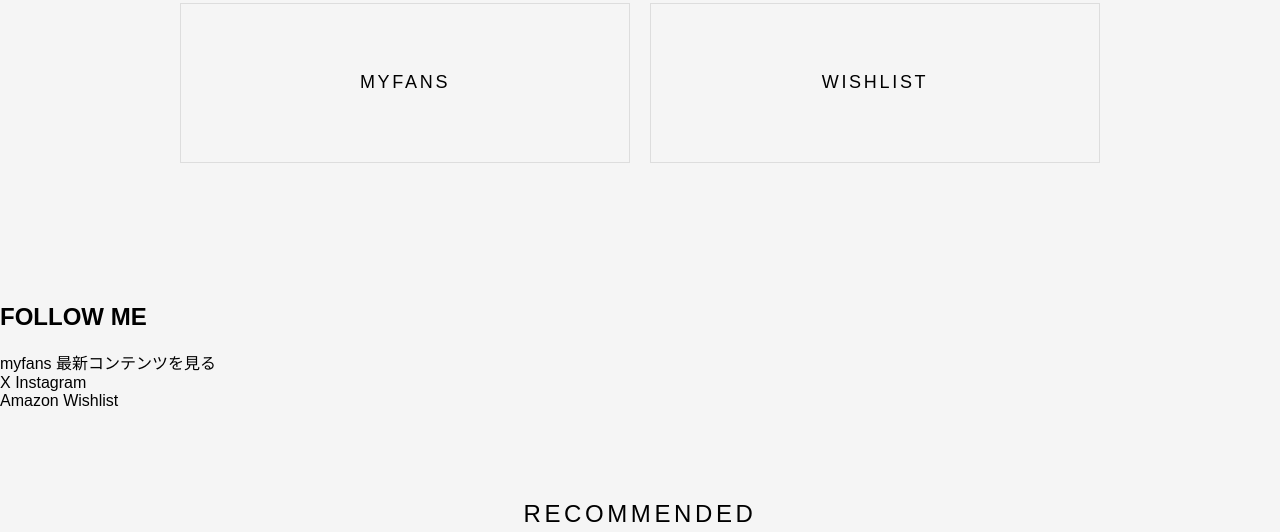
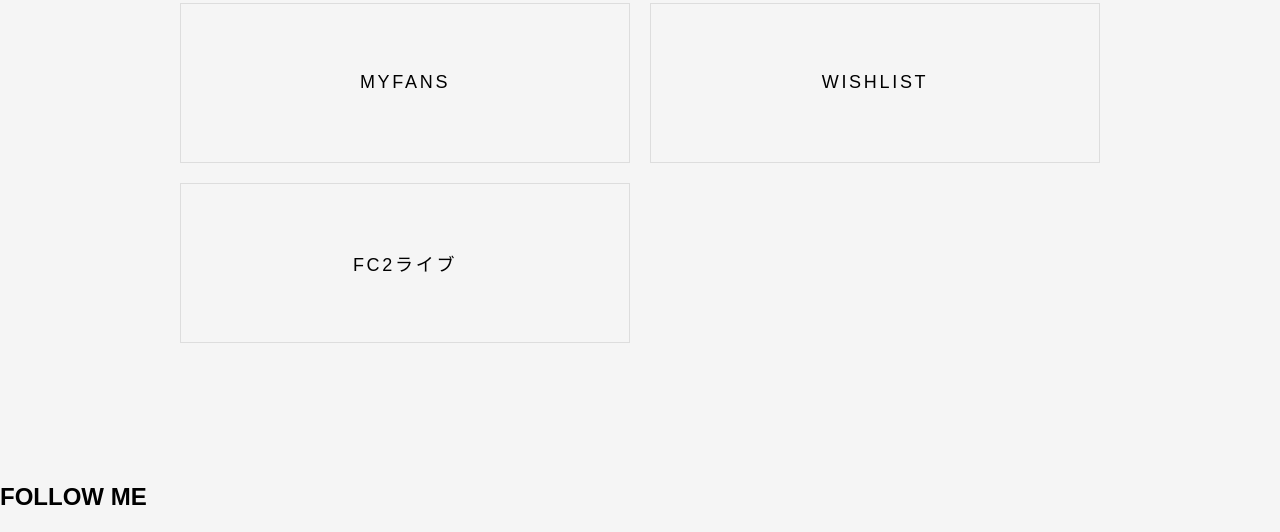
Before and after one commit to machi-joso/my-website, a plain HTML site: page index.html in a window 1280 px wide. Shown: the part 1961-2493 px from the top of the page. Drawn offline with Linux system fonts and the light colour scheme.

Commit message:
Add files via upload

```diff
--- a/index.html
+++ b/index.html
@@ -78,6 +78,8 @@
                 <a href="https://myfans.jp/machi_desu?utm_medium=referral&utm_source=share&utm_campaign=user_show_share">MYFANS</a>
 
                 <a href="https://www.amazon.jp/hz/wishlist/ls/1BDMRS3NL3BDW?ref_=wl_share">WISHLIST</a>
+
+                <a href="https://live.fc2.com/46810058/">FC2ライブ</a>
 
             </div>
         </section>
```
